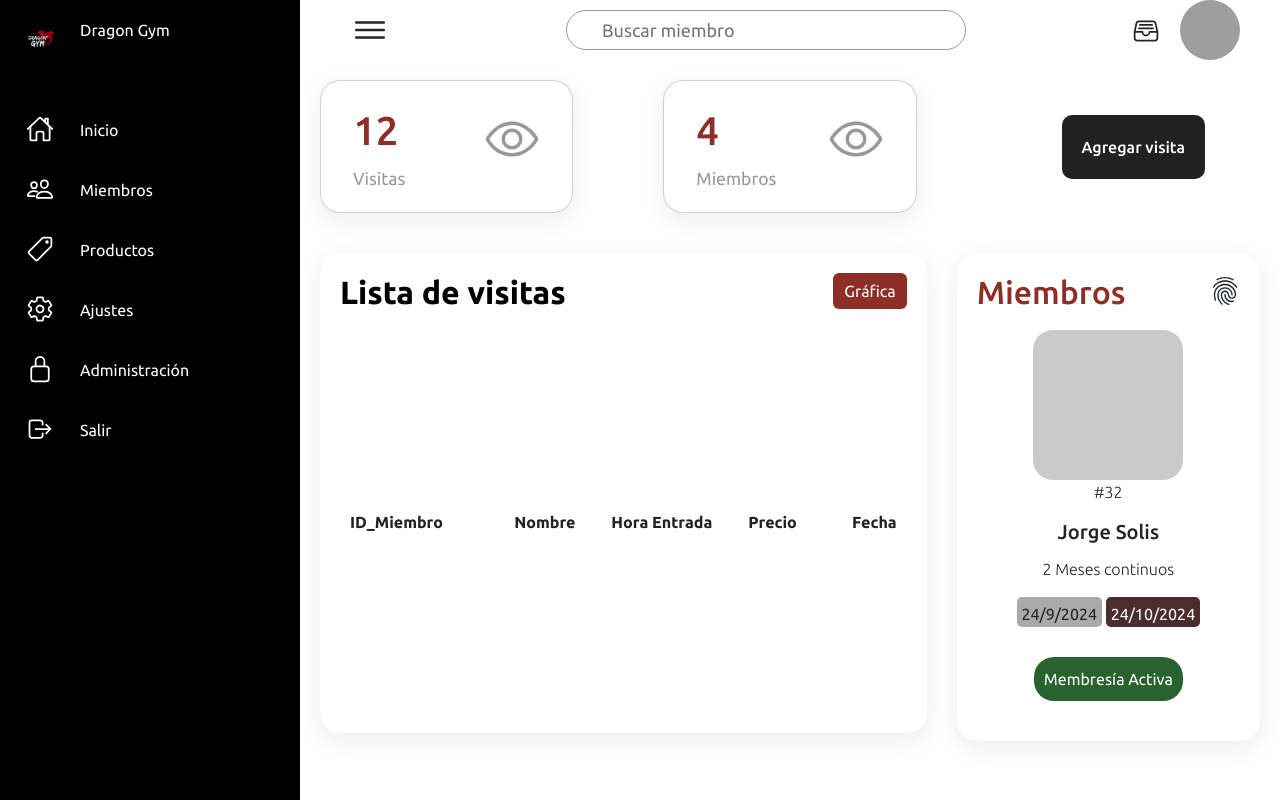
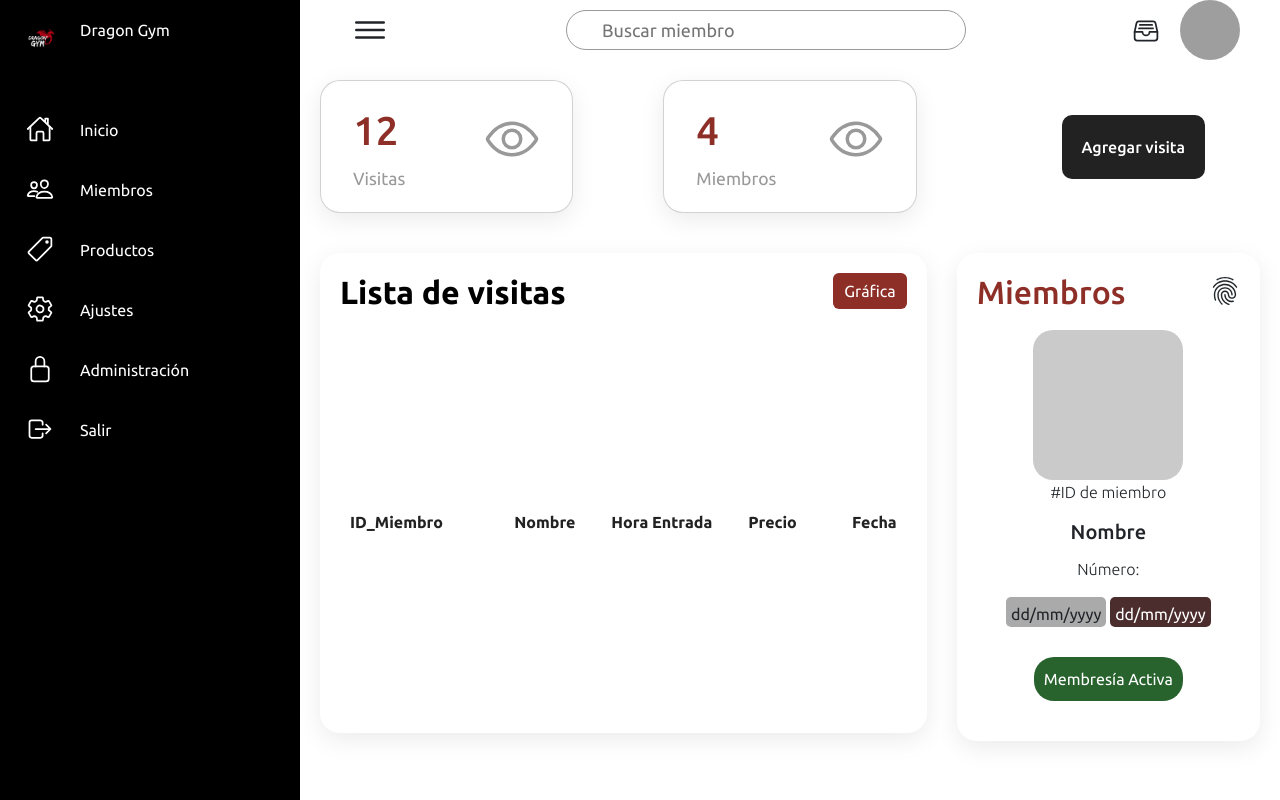
Before and after one commit to ArathCode/mvc, a PHP site: page /vistas/home.php in a window 1280 px wide. Run offline with PHP 8.4, Linux system fonts and the light colour scheme; some libraries are stand-ins or nearby versions; grey boxes are pictures that could not be loaded.

Commit message:
miembros en home

```diff
--- a/vistas/home.php
+++ b/vistas/home.php
@@ -185,15 +185,15 @@
 
                     </div>
                     <div class="contenidoM">
-                        <p>#32</p>
-                        <h3>Jorge Solis</h2>
-                            <p>2 Meses continuos</p>
+                        <p>#ID de miembro</p>
+                        <h3>Nombre</h2>
+                            <p>Número: </p>
                             <div class="fechas">
                                 <div class="fechaI">
-                                    24/9/2024
+                                    dd/mm/yyyy
                                 </div>
                                 <div class="fechaF">
-                                    24/10/2024
+                                    dd/mm/yyyy
                                 </div>
                             </div>
                             <div class="estadoM">
```
